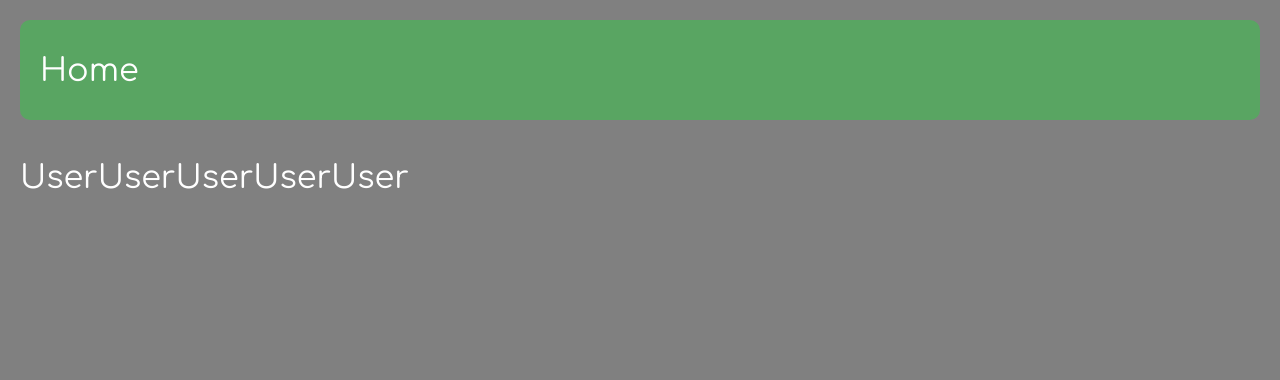
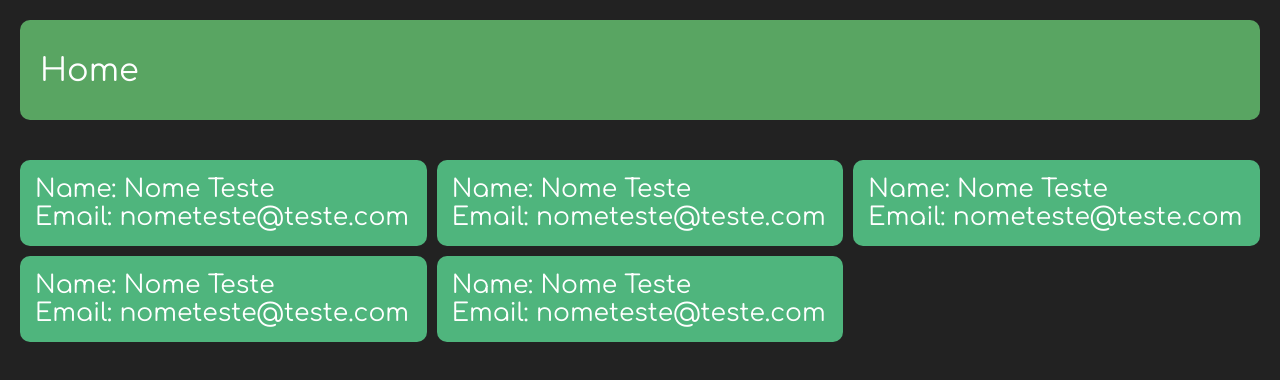
Before and after one commit to hique023/dashrcadmin, a React (Create React App) app: page /home in a window 1280 px wide. Shown: the top 380 px of the page. Built offline with nearby package versions, Linux system fonts and the light colour scheme.

Commit message:
Finalizado componente User e estilização da página Home

```diff
--- a/src/components/User/index.js
+++ b/src/components/User/index.js
@@ -6,8 +6,11 @@ import "./styles.css";
 
 export default function User() {
   return (
-    <div className="loginContainer">
-      <h1>User</h1>
+    <div className="UserContainer">
+      <div className="UserContent">
+        <h1>Name: Nome Teste</h1>
+        <h1>Email: nometeste@teste.com</h1>
+      </div>
     </div>
   );
 }
--- a/src/components/User/styles.css
+++ b/src/components/User/styles.css
@@ -0,0 +1,9 @@
+.UserContainer .UserContent {
+  background-color: rgb(79, 181, 125);
+  padding: 15px;
+  border-radius: 10px;
+}
+
+.UserContainer .UserContent h1 {
+  font-size: 25px;
+}
--- a/src/pages/Home/styles.css
+++ b/src/pages/Home/styles.css
@@ -7,12 +7,11 @@
   display: column;
   justify-content: center;
   align-items: center;
-
-  background-color: gray;
 }
 
 .homeContainer .homeContent {
   width: 100%;
-  display: flex;
-  align-items: space-around;
+  display: grid;
+  grid-template-columns: repeat(3, 1fr);
+  gap: 10px;
 }
```
